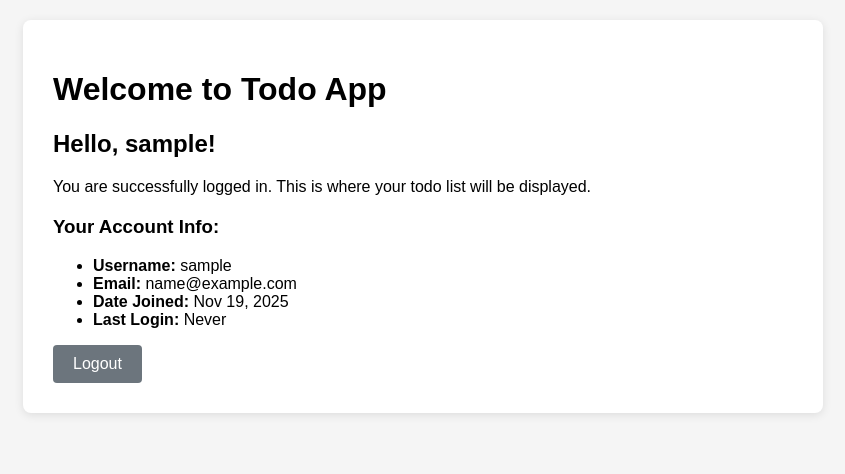
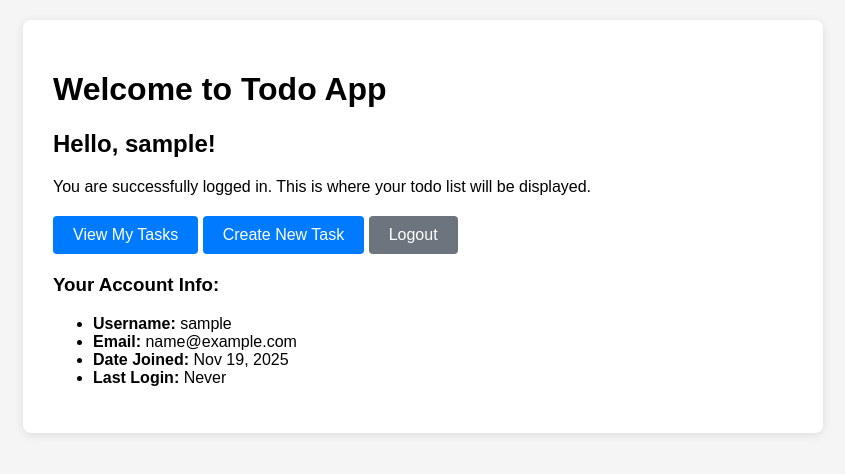
Before and after one commit to HenriqueDSousa/todo-app, a Django app: page / in a window 1280 px wide. Shown: the part 58-532 px from the top of the page, without its empty margins (217-1062 px from the left). Run offline with Django 5.2, Linux system fonts and the light colour scheme; the visitor is signed in with stand-in values (Sample User, id 1).

Commit message:
change features logout in home.html and setting to-dos path

```diff
--- a/todoapp/templates/home.html
+++ b/todoapp/templates/home.html
@@ -10,6 +10,12 @@
     <p>You are successfully logged in. This is where your todo list will be displayed.</p>
 
     <div style="margin-top: 20px;">
+        <a href="{% url 'todos:task_list' %}" class="btn">View My Tasks</a>
+        <a href="{% url 'todos:task_create' %}" class="btn">Create New Task</a>
+        <a href="{% url 'accounts:logout' %}" class="btn btn-secondary">Logout</a>
+    </div>
+
+    <div style="margin-top: 20px;">
         <h3>Your Account Info:</h3>
         <ul>
             <li><strong>Username:</strong> {{ user.username }}</li>
@@ -18,8 +24,6 @@
             <li><strong>Last Login:</strong> {{ user.last_login|date:"M d, Y H:i"|default:"Never" }}</li>
         </ul>
     </div>
-
-    <a href="{% url 'accounts:logout' %}" class="btn btn-secondary">Logout</a>
 {% else %}
     <h2>Please log in or register to use the Todo App</h2>
     <p>This app allows you to:</p>
--- a/todoapp/todoapp/settings.py
+++ b/todoapp/todoapp/settings.py
@@ -38,6 +38,7 @@ INSTALLED_APPS = [
     'django.contrib.messages',
     'django.contrib.staticfiles',
     'accounts',
+    'todos',
 ]
 
 MIDDLEWARE = [
--- a/todoapp/todoapp/urls.py
+++ b/todoapp/todoapp/urls.py
@@ -21,5 +21,6 @@ from accounts.views import home_view
 urlpatterns = [
     path('admin/', admin.site.urls),
     path('accounts/', include('accounts.urls')),
+    path('todos/', include('todos.urls')),
     path('', home_view, name='home'),
 ]
```
